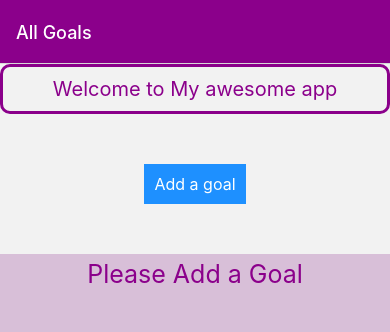
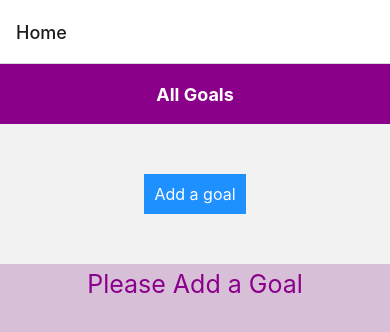
Before and after one commit to Christy0216/Summer2024, a React Native app: screen /Home in a window 390 px wide. Shown: the top 332 px of the page. Built offline with nearby package versions, Linux system fonts and the light colour scheme.

Commit message:
Refactored header to CommonHeader.js for multiple usage, updated Home component to use CommonHeader for header styling, implemented direct navigation from GoalItem component, applied required styling when the warning button is pressed

```diff
--- a/App.js
+++ b/App.js
@@ -3,7 +3,6 @@ import Home from "./Components/Home";
 import GoalDetails from "./Components/GoalDetails";
 import { NavigationContainer } from "@react-navigation/native";
 import { createNativeStackNavigator } from "@react-navigation/native-stack";
-import { Button } from "react-native";
 
 const Stack = createNativeStackNavigator();
 
@@ -11,33 +10,13 @@ export default function App() {
   return (
     <NavigationContainer>
       <Stack.Navigator>
-        <Stack.Screen
-          name="Home"
-          component={Home}
-          options={{
-            title: "All Goals",
-            headerStyle: { backgroundColor: "darkmagenta" },
-            headerTintColor: "white",
-          }}
-        />
+        <Stack.Screen name="Home" component={Home} />
         <Stack.Screen
           name="Details"
           component={GoalDetails}
-          options={({ navigation, route }) => {
-            return {
-              title: route.params.goalObj.text,
-              headerRight: () => {
-                return (
-                  <Button
-                    title="Warning"
-                    onPress={() => {
-                      console.log("Warning");
-                    }}
-                  ></Button>
-                );
-              },
-            };
-          }}
+          options={({ route }) => ({
+            title: route.params.goalObj.text,
+          })}
         />
       </Stack.Navigator>
     </NavigationContainer>
--- /dev/null
+++ b/Components/CommonHeader.js
@@ -0,0 +1,24 @@
+import React from 'react';
+import { View, Text, StyleSheet } from 'react-native';
+
+const CommonHeader = ({ title }) => (
+  <View style={styles.header}>
+    <Text style={styles.headerTitle}>{title}</Text>
+  </View>
+);
+
+const styles = StyleSheet.create({
+  header: {
+    height: 60,
+    backgroundColor: 'darkmagenta',
+    alignItems: 'center',
+    justifyContent: 'center',
+  },
+  headerTitle: {
+    color: 'white',
+    fontSize: 18,
+    fontWeight: 'bold',
+  },
+});
+
+export default CommonHeader;
--- a/Components/GoalDetails.js
+++ b/Components/GoalDetails.js
@@ -1,24 +1,36 @@
-import { View, Text, Button } from "react-native";
-import React from "react";
+import React, { useLayoutEffect, useState } from "react";
+import { View, Text, Button, StyleSheet } from "react-native";
+import CommonHeader from "./CommonHeader";
 
 export default function GoalDetails({ navigation, route }) {
-  console.log("Route params:", route.params);
+  const [isWarning, setIsWarning] = useState(false);
+  const { goalObj } = route.params;
+
+  useLayoutEffect(() => {
+    navigation.setOptions({
+      headerRight: () => (
+        <Button title="Warning" onPress={() => setIsWarning((prev) => !prev)} />
+      ),
+    });
+  }, [navigation]);
+
   return (
     <View>
-      {route.params.goalObj ? (
-        <Text>
-          You are seeing the details of the goal with text:
-          {route.params.goalObj.text} and id:{route.params.goalObj.id}
-        </Text>
-      ) : (
-        <Text>More details</Text>
-      )}
+      <CommonHeader title={isWarning ? "Warning!" : goalObj.text} />
+      <Text style={isWarning ? styles.warningText : null}>
+        You are seeing the details of the goal with text: {goalObj.text} and id:{" "}
+        {goalObj.id}
+      </Text>
       <Button
         title="More details"
-        onPress={() =>
-          navigation.push("Details", { goalObj: route.params.goalObj })
-        }
+        onPress={() => navigation.push("Details", { goalObj })}
       />
     </View>
   );
 }
+
+const styles = StyleSheet.create({
+  warningText: {
+    color: "red",
+  },
+});
--- a/Components/GoalItem.js
+++ b/Components/GoalItem.js
@@ -1,8 +1,10 @@
-import React from "react";
-import { View, Text, StyleSheet } from "react-native";
-import { Button } from "react-native";
+import React from 'react';
+import { View, Text, Button, StyleSheet } from 'react-native';
+import { useNavigation } from '@react-navigation/native';
 
-const GoalItem = ({ goal, deleteHandler, pressHandler }) => {
+const GoalItem = ({ goal, deleteHandler }) => {
+  const navigation = useNavigation();
+
   return (
     <View style={styles.textContainer}>
       <Text style={styles.textStyle}>{goal.text}</Text>
@@ -12,7 +14,11 @@ const GoalItem = ({ goal, deleteHandler, pressHandler }) => {
           title="X"
           onPress={() => deleteHandler(goal.id)}
         />
-        <Button color="black" title="i" onPress={() => pressHandler(goal)} />
+        <Button
+          color="black"
+          title="i"
+          onPress={() => navigation.navigate('Details', { goalObj: goal })}
+        />
       </View>
     </View>
   );
@@ -20,20 +26,20 @@ const GoalItem = ({ goal, deleteHandler, pressHandler }) => {
 
 const styles = StyleSheet.create({
   textStyle: {
-    color: "darkmagenta",
+    color: 'darkmagenta',
     fontSize: 25,
   },
   textContainer: {
-    color: "darkmagenta",
-    backgroundColor: "#aaa",
+    color: 'darkmagenta',
+    backgroundColor: '#aaa',
     marginVertical: 15,
     borderRadius: 5,
     padding: 15,
-    flexDirection: "row",
-    justifyContent: "space-between",
+    flexDirection: 'row',
+    justifyContent: 'space-between',
   },
   buttonStyle: {
-    flexDirection: "row",
+    flexDirection: 'row',
     margin: 5,
   },
 });
--- a/Components/Home.js
+++ b/Components/Home.js
@@ -11,6 +11,7 @@ import {
 import Header from "./Header";
 import Input from "./Input";
 import GoalItem from "./GoalItem";
+import CommonHeader from "./CommonHeader";
 
 export default function Home({ navigation }) {
   const [modalVisible, setModalVisible] = useState(false);
@@ -41,7 +42,7 @@ export default function Home({ navigation }) {
 
   return (
     <SafeAreaView style={styles.container}>
-      <Header />
+      <CommonHeader title="All Goals" />
       <View style={styles.topContainer}>
         <TouchableOpacity
           style={styles.goalButton}
```
